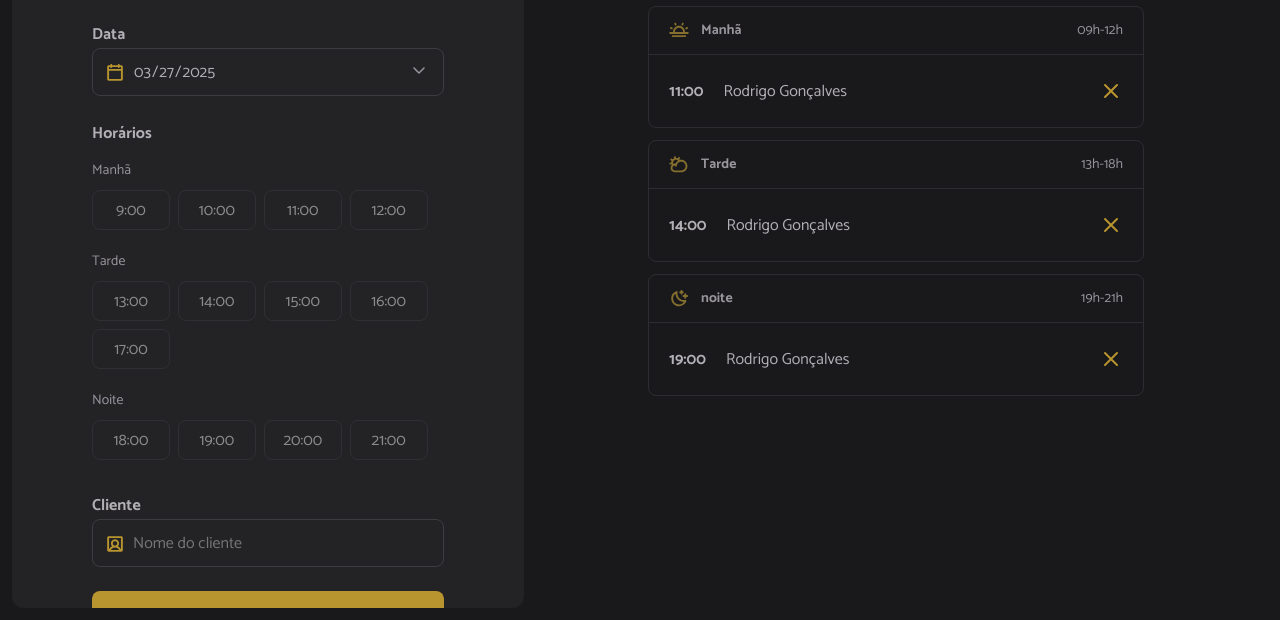
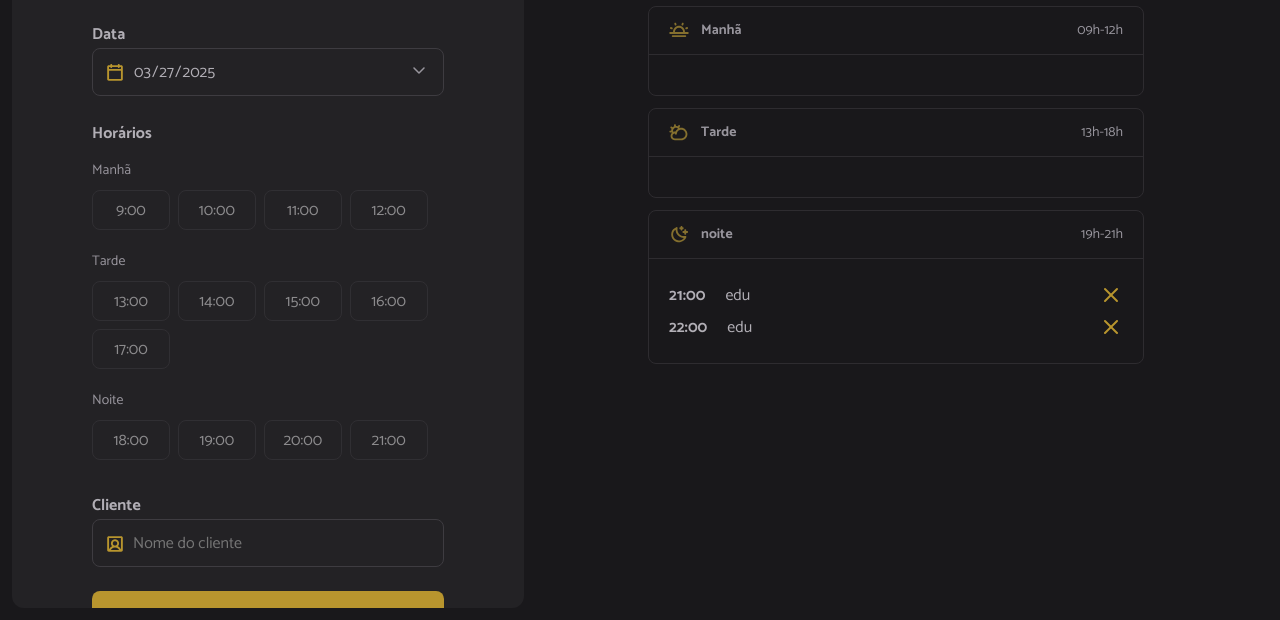
Before and after one commit to outz1/p12-hairday, a website built with webpack: page index.html in a window 1280 px wide. Shown: the part 180-800 px from the top of the page. Built offline with nearby package versions, Linux system fonts and the light colour scheme; data requests are answered from the project's data file.

Commit message:
main card hours features

```diff
--- a/server.json
+++ b/server.json
@@ -4,6 +4,11 @@
       "id": 1743106807257,
       "name": "edu",
       "when": "2025-03-27T21:00:00.000Z"
+    },
+    {
+      "id": 1743112306220,
+      "name": "edu",
+      "when": "2025-03-27T22:00:00.000Z"
     }
   ]
 }
--- a/src/modules/schedules/load.js
+++ b/src/modules/schedules/load.js
@@ -1,15 +1,16 @@
 import { scheduleFetchByDay } from "../../services/schedule-fetchByDay.js";
 import { hoursLoad } from "../form/hours-load.js";
+import { dailySchedules, schedulesShow } from "../schedules/show.js";
 
 const selectedDate = document.getElementById("date");
 export async function schedulesDay() {
   const date = selectedDate.value;
 
   // Buscar na API os agendamentos
-  const dailySchedules = await scheduleFetchByDay({date});
+  const dailySchedules = await scheduleFetchByDay({ date });
 
   // Exibe os agendamentos
-
+  schedulesShow({ dailySchedules });
   // Able hours
   hoursLoad({ date });
 }
--- /dev/null
+++ b/src/modules/schedules/show.js
@@ -0,0 +1,54 @@
+import dayjs from "dayjs";
+
+// Selecionar as sessões de horários
+
+const periodMorning = document.getElementById("period-morning");
+const periodAfternoon = document.getElementById("period-afternoon");
+const periodNight = document.getElementById("period-night");
+
+export function schedulesShow({ dailySchedules }) {
+  try {
+    // Limpa as listas
+    periodMorning.innerHTML = "";
+    periodAfternoon.innerHTML = "";
+    periodNight.innerHTML = "";
+
+    // Renderiza os agendamentos
+    dailySchedules.forEach((schedule) => {
+      const item = document.createElement("li");
+      const time = document.createElement("strong");
+      const name = document.createElement("span");
+
+      // Adiciona id do agendamento
+      item.setAttribute("data-id", schedule.id);
+
+      time.textContent = dayjs(schedule.when).format("HH:mm");
+      name.textContent = schedule.name;
+
+      // Ícone de cancelamento
+      const cancelIcon = document.createElement("img");
+      cancelIcon.classList.add("cancel-icon");
+      cancelIcon.setAttribute("src", "./src/assets/cancel.svg");
+      cancelIcon.setAttribute("alt", "Cancelar");
+
+      // Adiciona tempo e nome no item
+      item.append(time, name, cancelIcon);
+
+      // Obtém somente a hora
+      const hour = dayjs(schedule.when).hour();
+
+      // Renderiza o agendamento na sessão - manhã/tarde/noite
+      if (hour <= 12) {
+        periodMorning.appendChild(item);
+      } else if (hour > 12 && hour <= 18) {
+        periodAfternoon.appendChild(item);
+      } else {
+        periodNight.appendChild(item);
+      }
+    });
+
+
+  } catch (error) {
+    alert("Não foi possível concluir os agendamentos");
+  }
+}
--- a/src/services/schedule-fetchByDay.js
+++ b/src/services/schedule-fetchByDay.js
@@ -14,8 +14,7 @@ export async function scheduleFetchByDay({ date }) {
       dayjs(date).isSame(schedule.when, "date")
     );
 
-    return dailySchedules
-
+    return dailySchedules;
   } catch (error) {
     console.log(error);
     console.log("Não foi possível buscar os agendamentos do dia selecionado");
```
Also changed, not shown: index.html (+6 -3 lines).
